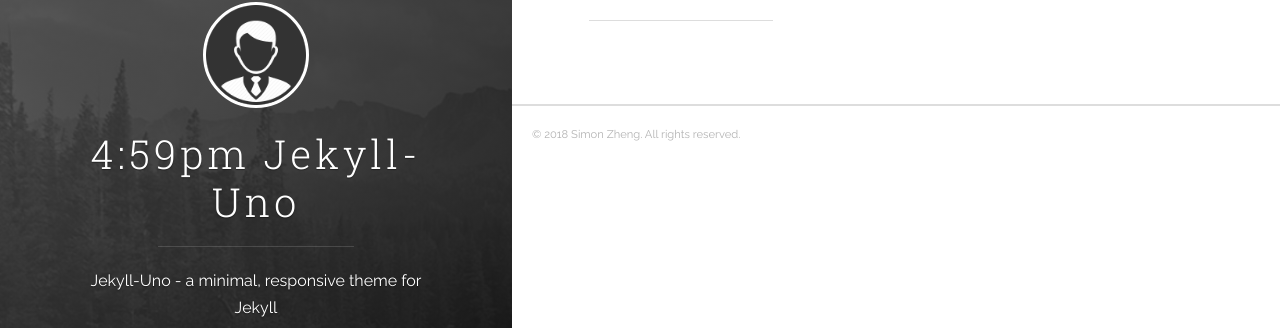
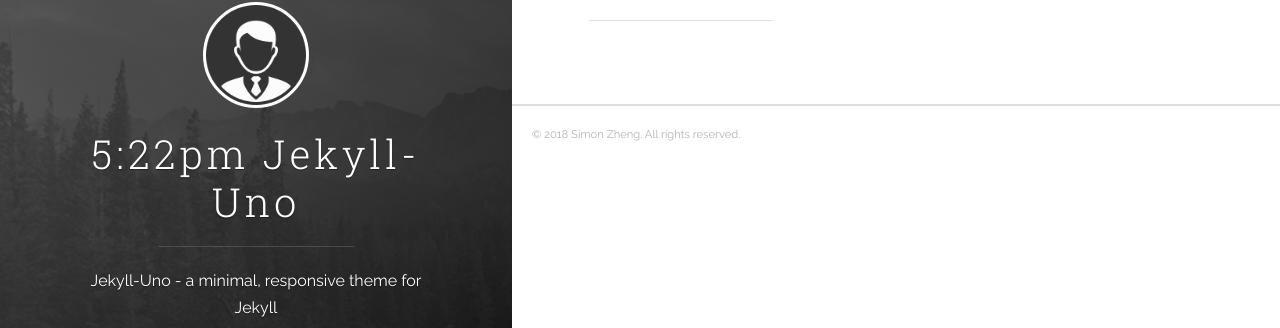
Before and after one commit to simonzheng/simonzheng.github.io, a Jekyll site: the page built from index.html, in a window 1280 px wide. Shown: the part 237-565 px from the top of the page. Built offline with Jekyll 4.4.1, drawn with Linux system fonts in a browser that asks for light colours; nearby versions of some CDN libraries; the list of posts is cut into pages by our own code.

Commit message:
Update timestamp

```diff
--- a/_config.yml
+++ b/_config.yml
@@ -1,5 +1,5 @@
 # Site settings
-title: 4:59pm Jekyll-Uno
+title: 5:22pm Jekyll-Uno
 description: 'Jekyll-Uno - a minimal, responsive theme for Jekyll'
 url: 'simonzheng.github.io/'
 baseurl: '/'
```
